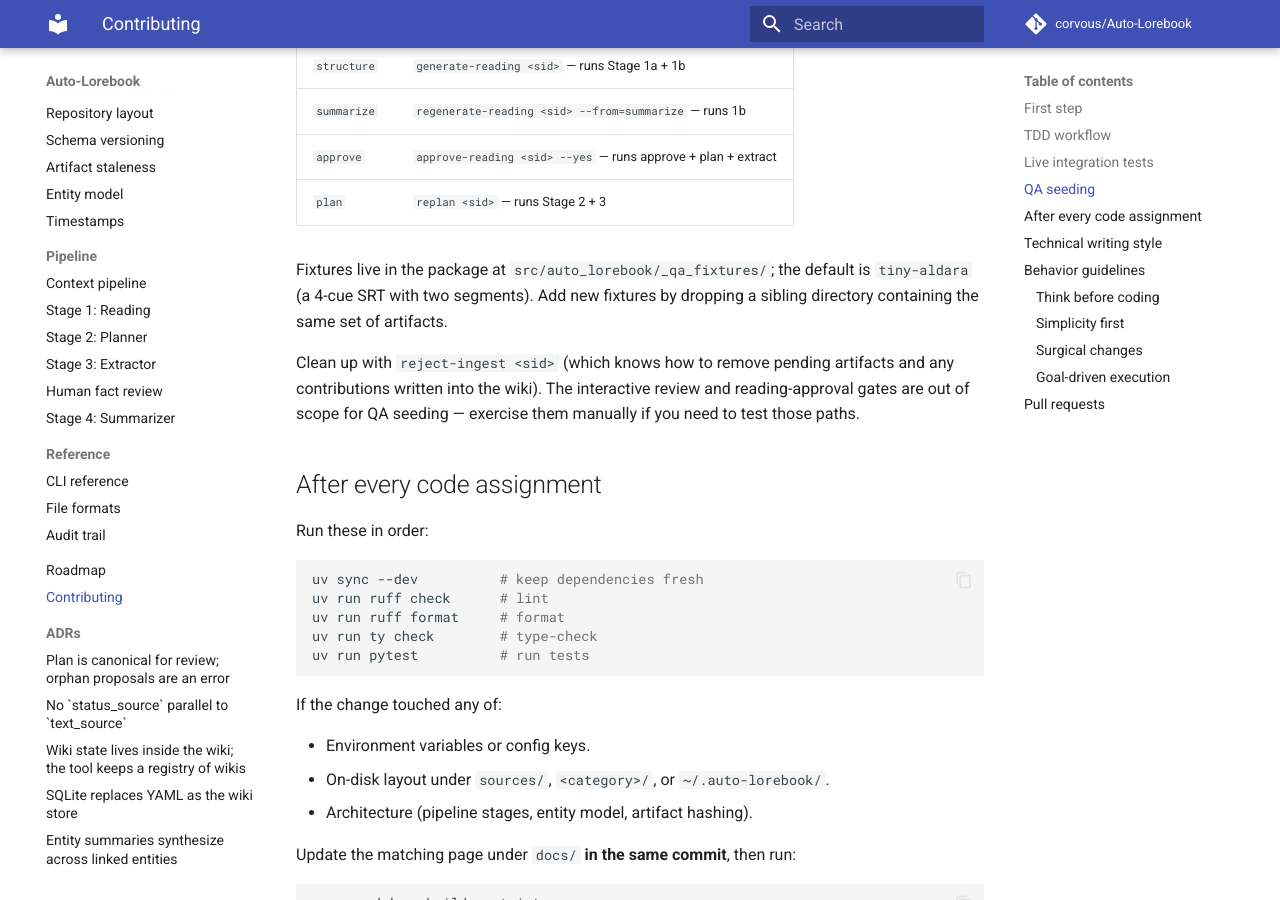
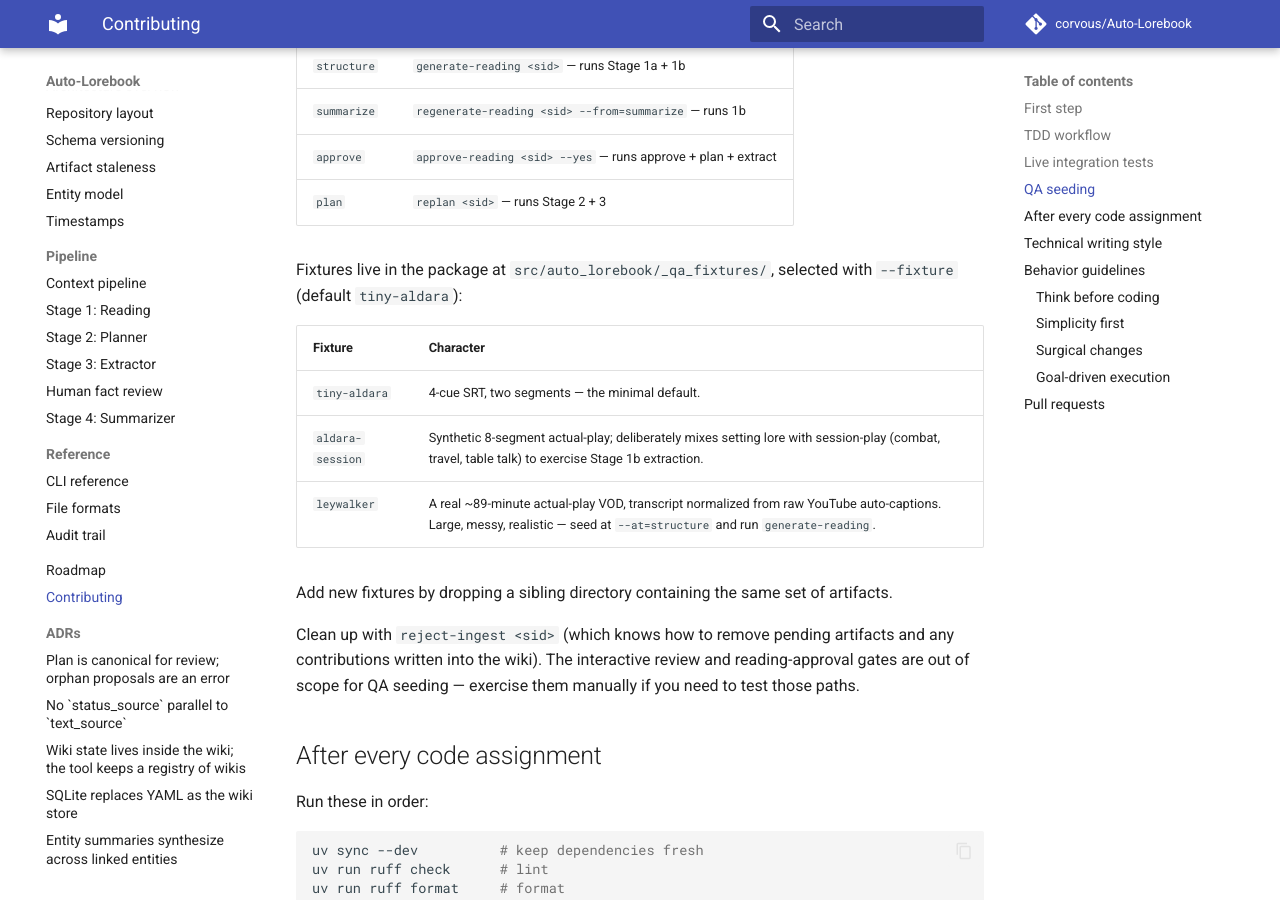
Before and after one commit to CorVous/Auto-Lorebook, an MkDocs documentation site: the page built from docs/contributing.md, in a window 1280 px wide and 900 px high, scrolled down 1445 px. Built offline with MkDocs 1.6.1 and Material for MkDocs 9.7.7, drawn with Linux system fonts in a browser that asks for light colours; comment, search, counter and statistics services are not loaded.

Commit message:
Add leywalker QA fixture: a real actual-play VOD transcript
seed-ingest gains a --fixture=leywalker option: a real ~89-minute
actual-play session, transcript normalized from raw YouTube
auto-captions (cues with NaN/empty timestamps dropped, timestamps
shifted to start at 0:00). Complements the synthetic tiny-aldara and
aldara-session fixtures with large, messy, realistic content for
exercising Stage 1a/1b. Seed at --at=structure, then generate-reading.

https://claude.ai/code/session_01MVzVBSWcBeciu3j2PYjMXj

```diff
--- a/docs/contributing.md
+++ b/docs/contributing.md
@@ -69,10 +69,17 @@ Stage ladder (each `--at` value seeds everything from prior levels too):
 | `approve`   | `approve-reading <sid> --yes` — runs approve + plan + extract |
 | `plan`      | `replan <sid>` — runs Stage 2 + 3                         |
 
-Fixtures live in the package at `src/auto_lorebook/_qa_fixtures/`; the
-default is `tiny-aldara` (a 4-cue SRT with two segments). Add new
-fixtures by dropping a sibling directory containing the same set of
-artifacts.
+Fixtures live in the package at `src/auto_lorebook/_qa_fixtures/`,
+selected with `--fixture` (default `tiny-aldara`):
+
+| Fixture | Character |
+|---------|-----------|
+| `tiny-aldara` | 4-cue SRT, two segments — the minimal default. |
+| `aldara-session` | Synthetic 8-segment actual-play; deliberately mixes setting lore with session-play (combat, travel, table talk) to exercise Stage 1b extraction. |
+| `leywalker` | A real ~89-minute actual-play VOD, transcript normalized from raw YouTube auto-captions. Large, messy, realistic — seed at `--at=structure` and run `generate-reading`. |
+
+Add new fixtures by dropping a sibling directory containing the same
+set of artifacts.
 
 Clean up with `reject-ingest <sid>` (which knows how to remove pending
 artifacts and any contributions written into the wiki). The interactive
```
Also changed, not shown: src/auto_lorebook/_qa_fixtures/leywalker/info.yaml (added, +20 -0 lines), 1 other file.
